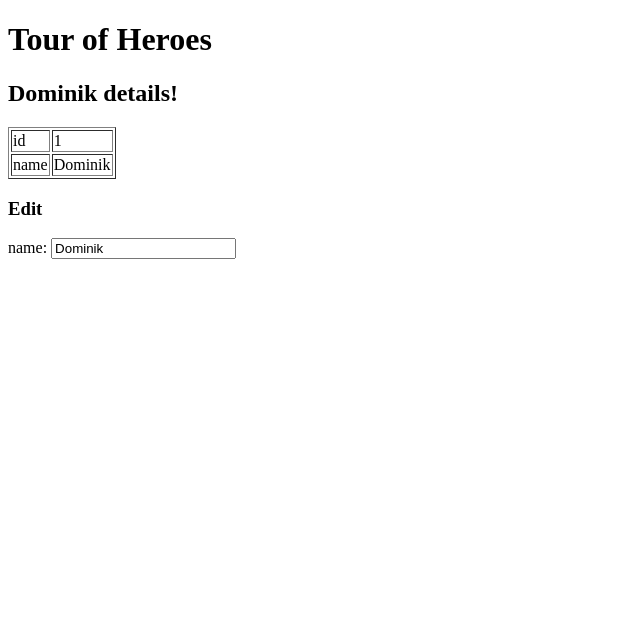
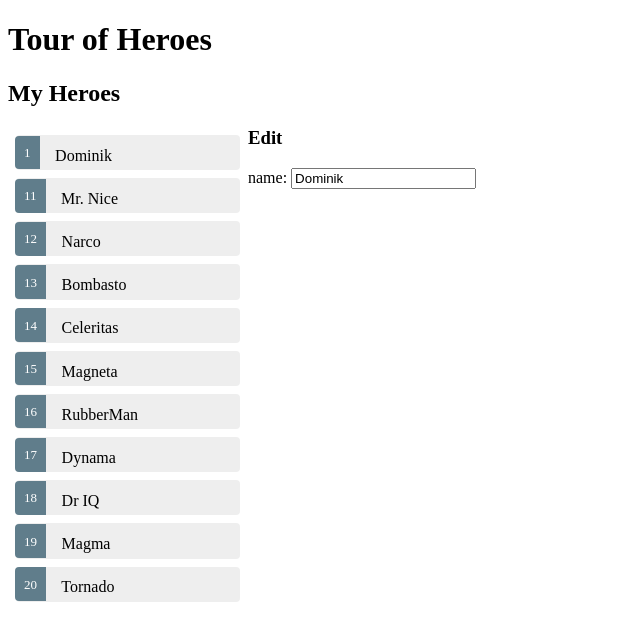
Before and after one commit to dpotera/angular-start, an Angular app: page / in a window 1280 px wide. Shown: the top 640 px of the page, without its empty margins (0-640 px from the left). Built offline with nearby package versions, Linux system fonts and the light colour scheme.

Commit message:
Tour of Heroes: Master/Detail

```diff
--- a/src/app/app.component.css
+++ b/src/app/app.component.css
@@ -0,0 +1,48 @@
+.selected {
+  background-color: #CFD8DC !important;
+  color: white;
+}
+.heroes {
+  float: left;
+  margin: 0 0 2em 0;
+  list-style-type: none;
+  padding: 0;
+  width: 15em;
+}
+.heroes li {
+  cursor: pointer;
+  position: relative;
+  left: 0;
+  background-color: #EEE;
+  margin: .5em;
+  padding: .3em 0;
+  height: 1.6em;
+  border-radius: 4px;
+}
+.heroes li.selected:hover {
+  background-color: #BBD8DC !important;
+  color: white;
+}
+.heroes li:hover {
+  color: #607D8B;
+  background-color: #DDD;
+  left: .1em;
+}
+.heroes .text {
+  position: relative;
+  top: -3px;
+}
+.heroes .badge {
+  display: inline-block;
+  font-size: small;
+  color: white;
+  padding: 0.8em 0.7em 0 0.7em;
+  background-color: #607D8B;
+  line-height: 1em;
+  position: relative;
+  left: -1px;
+  top: -4px;
+  height: 1.8em;
+  margin-right: .8em;
+  border-radius: 4px 0 0 4px;
+}
--- a/src/app/app.component.html
+++ b/src/app/app.component.html
@@ -1,16 +1,22 @@
 <h1>{{title}}</h1>
-<h2>{{hero.name}} details!</h2>
 
-<table border="1">
-  <tr>
-    <td>id</td>
-    <td>{{hero.id}}</td>
-  </tr>
-  <tr>
-    <td>name</td>
-    <td>{{hero.name}}</td>
-  </tr>
-</table>
+<h2>My Heroes</h2>
+<ul class="heroes">
+  <li *ngFor="let hero of heroes"
+      (click)="onSelect(hero)"
+      [class.selected]="hero === selectedHero">
+    <span class="badge">{{hero.id}}</span> {{hero.name}}
+  </li>
+</ul>
+
+<div *ngIf="selectedHero">
+  <h2>{{selectedHero.name}} details!</h2>
+  <div><label>id: </label>{{selectedHero.id}}</div>
+  <div>
+    <label>name: </label>
+    <input [(ngModel)]="selectedHero.name" placeholder="name"/>
+  </div>
+</div>
 
 <h3>Edit</h3>
 <div>
--- a/src/app/app.component.ts
+++ b/src/app/app.component.ts
@@ -12,9 +12,28 @@
     id: 1,
     name: 'Dominik'
   };
+  selectedHero: Hero;
+  heroes = HEROES;
+  onSelect(hero: Hero): void {
+    this.selectedHero = hero;
+  }
 }
 
 export class Hero {
   id: number;
   name: String;
 }
+
+const HEROES: Hero[] = [
+  { id: 1, name: 'Dominik' },
+  { id: 11, name: 'Mr. Nice' },
+  { id: 12, name: 'Narco' },
+  { id: 13, name: 'Bombasto' },
+  { id: 14, name: 'Celeritas' },
+  { id: 15, name: 'Magneta' },
+  { id: 16, name: 'RubberMan' },
+  { id: 17, name: 'Dynama' },
+  { id: 18, name: 'Dr IQ' },
+  { id: 19, name: 'Magma' },
+  { id: 20, name: 'Tornado' }
+];
```
